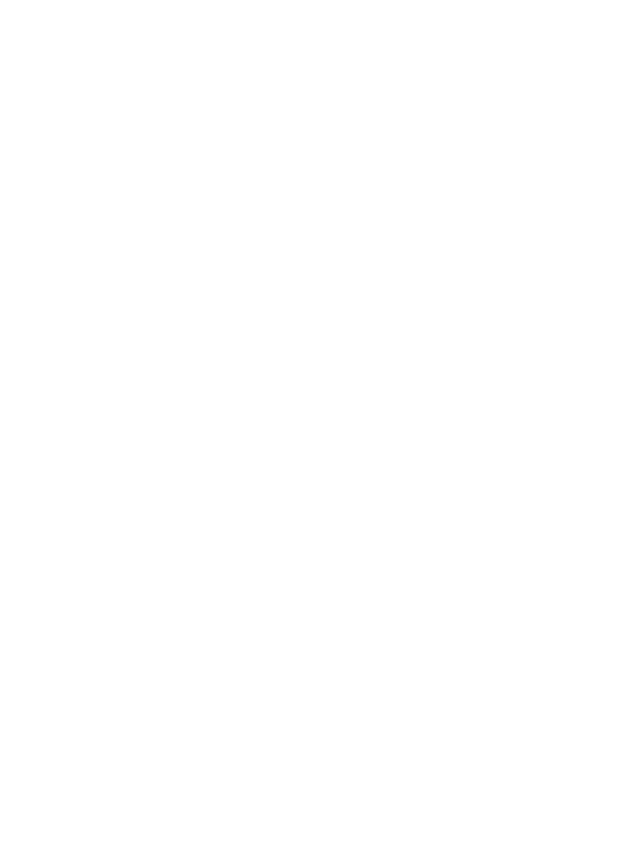
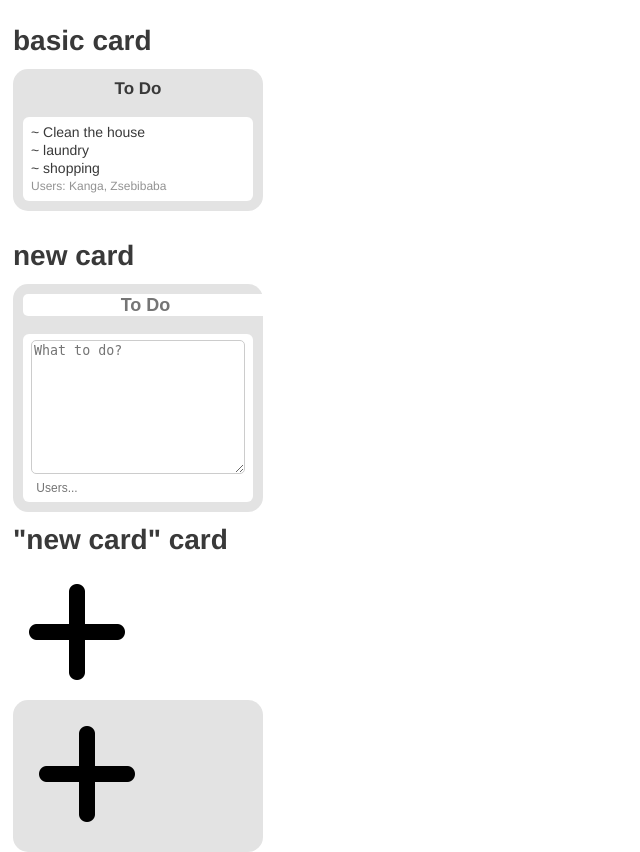
Before and after one commit to CodecoolBP20162/web-with-python-proman-keng-uru, a Flask app: page / in a window 1280 px wide. Before the commit the part shown is empty. Shown: the whole page, without its empty margins (0-640 px from the left). Before the commit the page ends 800 px from the top, so only its background shows below. Run offline with Flask 2, Linux system fonts and the light colour scheme; some libraries are stand-ins or nearby versions.

Commit message:
basic card design: card, input card, new card

```diff
--- a/main.py
+++ b/main.py
@@ -9,9 +9,11 @@
 
 app.config.from_envvar('FLASKR_SETTINGS', silent=True)
 
+
 @app.route('/')
 def show_start_html():
-    return render_template("start.html")
+    return render_template("cards_example.html")
+
 
 def main():
     app.run()
--- /dev/null
+++ b/static/card.css
@@ -0,0 +1,86 @@
+html, body {
+  width: 100%;
+  height: 100%;
+}
+body {
+  padding: 5px;
+  font: 14px/18px "Helvetica Neue",Arial,Helvetica,sans-serif;
+  color: #393939;
+}
+
+.card {
+  background-color: #E3E3E3;
+  border-radius: 15px;
+  padding: 10px;
+  width: 230px;
+  border:none;
+  transition: 0.3s;
+}
+.card>header {
+  text-align: center;
+  font-weight: bold;
+  font-size: 17px;
+  line-height: 20px;
+}
+
+
+.card_text {
+  background-color: #FFF;
+  border-bottom: 1px solid #CCC;
+  padding: 6px 8px;
+  border-radius: 6px;
+  border: none;
+}
+
+.card> header input{
+  text-align: center;
+  font-weight: bold;
+  font-size: 18px;
+  line-height: 20px;
+  border-radius:5px;
+  border: none;
+}
+
+
+.card_text> textarea{
+  border: none;
+  border-radius: 10px;
+  resize: none;
+  max-width: 5px;
+}
+.users{
+  font-size: 12px;
+  color: #939393;
+  border: none;
+  border-radius: 5px;
+  width: 100%;
+}
+
+.users input[type="text"]{
+    min-height: 20px;
+    text-align: center;
+    font-weight: bold;
+    font-size: 15px;
+    line-height: 20px;
+
+}
+
+.card:hover {
+  box-shadow: 0 4px 8px 0 rgba(0,0,0,0.2);
+}
+
+.hidden {
+  display: none;
+}
+
+
+.hiddendiv {
+  display: none;
+  white-space: pre-wrap;
+  width: 500px;
+  min-height: 50px;
+  font-family: Arial, sans-serif;
+  font-size: 13px;
+  padding: 5px;
+  word-wrap: break-word;
+}
--- /dev/null
+++ b/templates/cards_example.html
@@ -0,0 +1,39 @@
+<!DOCTYPE html>
+<html lang="en">
+
+<head>
+    <meta charset="UTF-8">
+    <title>Kenguru</title>
+    <link rel=stylesheet type=text/css href="{{ url_for('static', filename='card.css') }}"></link>
+    <script src="{{ url_for('static', filename='script.js') }}"></script>
+    <script src="jquery.autosize.min.js" type="text/javascript"></script>
+</head>
+
+<body>
+    <h1>basic card</h1>
+    <section class="card">
+        <header>To Do</header><br>
+        <article class="card_text">
+            <header>~ Clean the house<br>~ laundry<br>~ shopping</header>
+            <div class="users">Users: Kanga, Zsebibaba</div>
+        </article>
+    </section>
+    <br>
+    <h1>new card</h1>
+    <section class="card">
+        <header><input placeholder="To Do"></header><br>
+        <article class="card_text">
+            <center>
+                <textarea placeholder="What to do?" style="border-radius:5px; border: 0.1em solid #ccc; margin: 0px; max-width:208px; width: 208px; height: 128px;"></textarea>
+                <div><input class="users" placeholder=" Users..."></div>
+            </center>
+        </article>
+    </section>
+    <h1>"new card" card</h1>
+    <img src="../static/plus.png" alt="New card">
+    <section class="card">
+        <img src="/static/plus.png">
+    </section>
+</body>
+
+</html>
--- a/templates/start.html
+++ b/templates/start.html
@@ -1,8 +1,10 @@
 <!DOCTYPE html>
 <html lang="en">
+
 <head>
     <meta charset="UTF-8">
     <title>Kenguru</title>
     <script src="{{ url_for('static', filename='script.js') }}"></script>
 </head>
+
 </html>
```
Also changed, not shown: static/plus.png (added).
